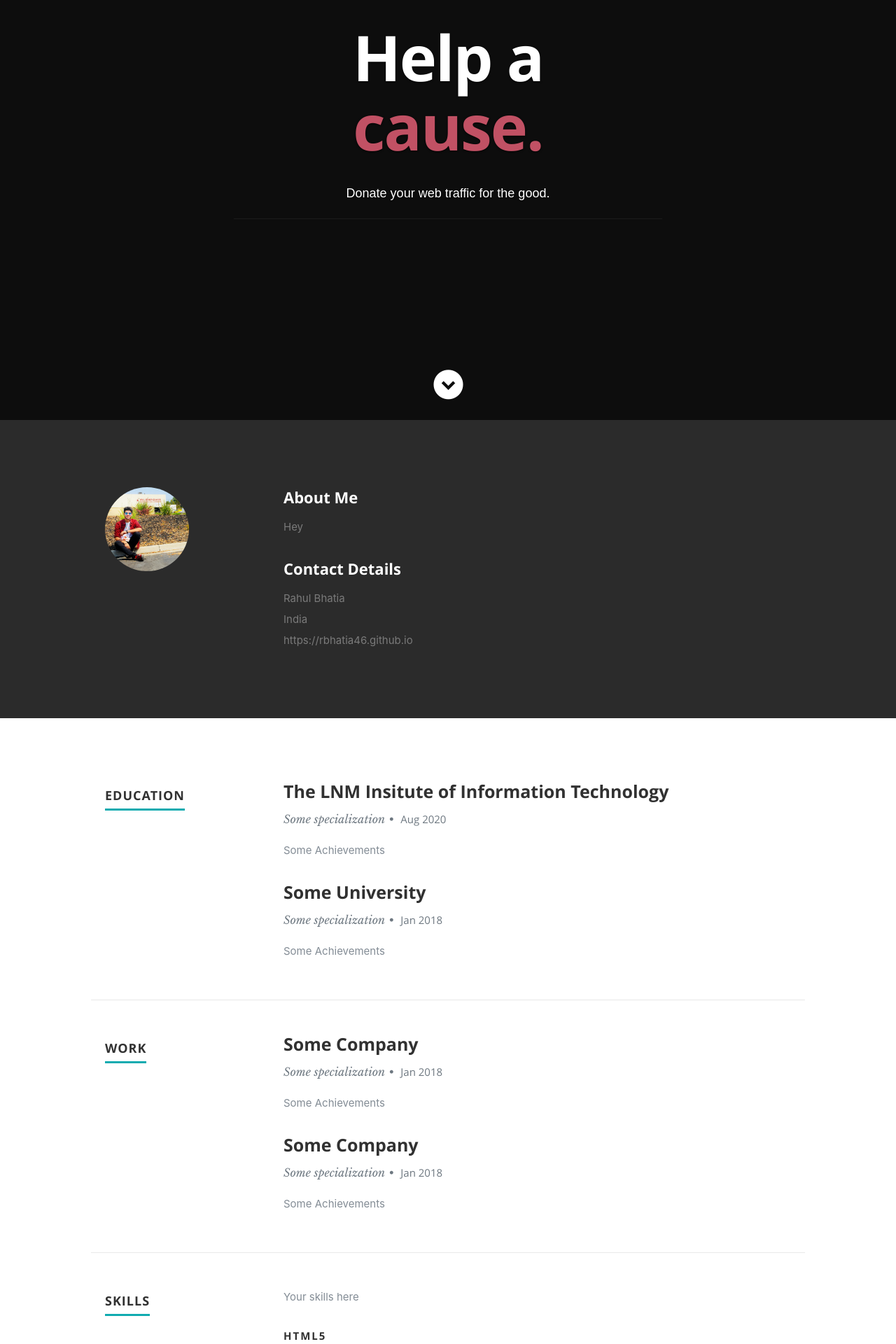
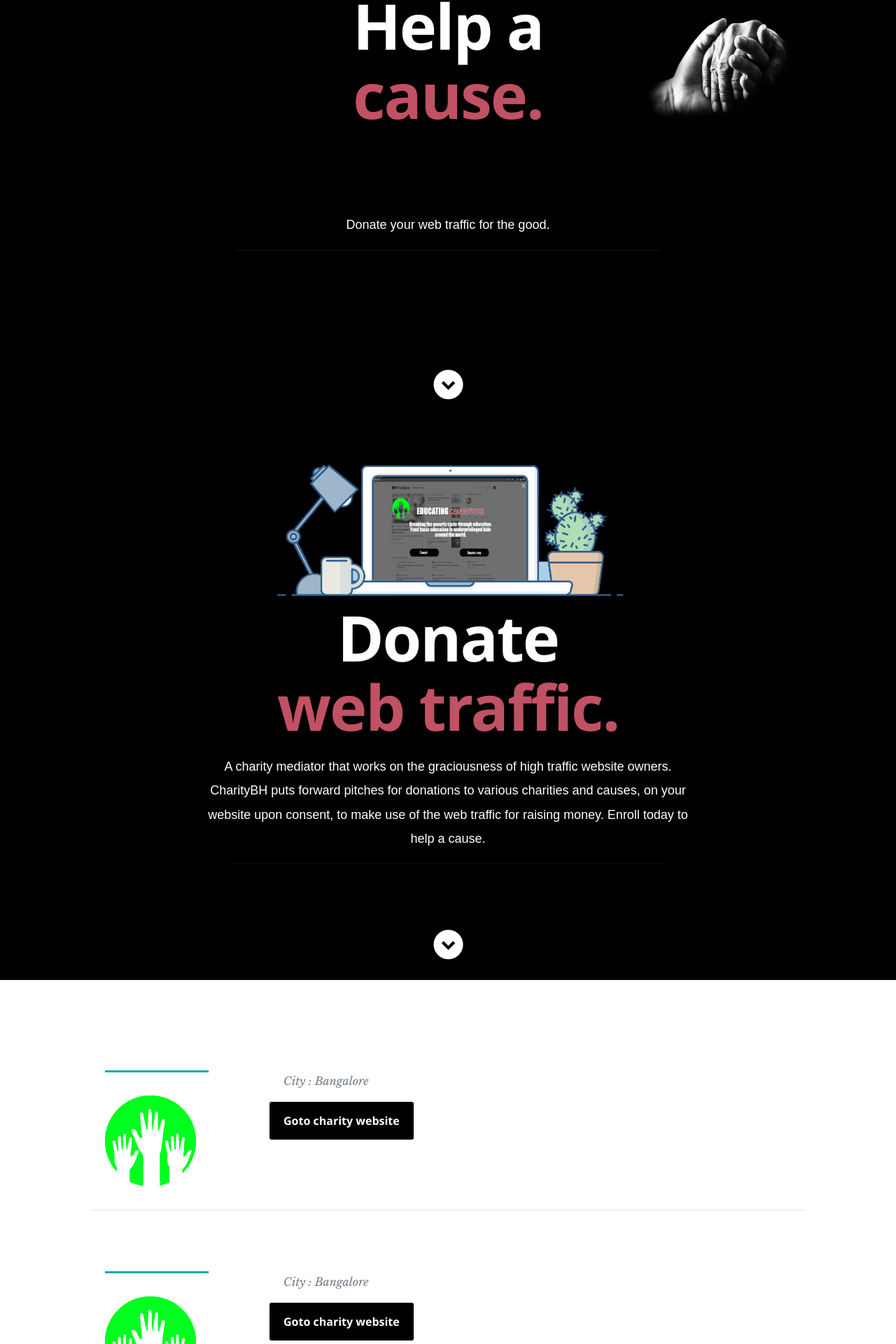
Before and after one commit to Saakethjayarama/Charity_bh, a React (Create React App) app in the folder Charity_BH app/: page / in a window 1280 px wide. Shown: the part 200-2120 px from the top of the page at 70% size. Built offline with nearby package versions, Linux system fonts and the light colour scheme.

Commit message:
final design

```diff
--- a/Charity_BH app/public/css/default.css
+++ b/Charity_BH app/public/css/default.css
@@ -158,7 +158,7 @@ body {
 --------------------------------------------------------------------- */
 
 h1, h2, h3, h4, h5, h6 {
-   color: #313131;
+   color: #ffffff;
 	font-family: 'opensans-bold', sans-serif;
    font-weight: normal;
 }
@@ -464,7 +464,7 @@ input[type="submit"],
 input[type="reset"],
 input[type="button"] {
    font: 16px/30px 'opensans-bold', sans-serif;
-   background: #11ABB0;
+   background: #000;
    display: inline-block;
 	text-decoration: none;
    letter-spacing: 0;
@@ -492,7 +492,7 @@ button:hover,
 input[type="submit"]:hover,
 input[type="reset"]:hover,
 input[type="button"]:hover {
-   background: #3d4145;
+   background: #ffffff;
    color: #fff;
 }
 
@@ -501,7 +501,7 @@ button:active,
 input[type="submit"]:active,
 input[type="reset"]:active,
 input[type="button"]:active {
-   background: #3d4145;
+   background: #ffffff;
    color: #fff;
 }
 
@@ -532,6 +532,7 @@ fieldset { margin-bottom: 24px; }
 input[type="text"],
 input[type="password"],
 input[type="email"],
+input[type="file"],
 textarea,
 select {
    display: block;
@@ -540,12 +541,12 @@ select {
    border: 0;
    outline: none;
    vertical-align: middle;
-   min-width: 225px;
+   min-width: 1005px;
 	max-width: 100%;
    font-size: 15px;
    line-height: 24px;
-	color: #647373;
-	background: #D3D9D9;
+	color: #ffffff;
+	background: #ffffff;
 
 }
 
@@ -557,8 +558,8 @@ input[type="text"]:focus,
 input[type="password"]:focus,
 input[type="email"]:focus,
 textarea:focus {
-   color: #B3B7BC;
-	background-color: #3d4145;
+   color: #ffffff;
+	background-color: #ffffff;
 }
 
 textarea { min-height: 220px; }
--- a/Charity_BH app/public/css/layout.css
+++ b/Charity_BH app/public/css/layout.css
@@ -33,7 +33,7 @@ header {
    height: 800px;
    min-height: 500px;
    width: 100%;
-   background-color: #0D0D0D;
+   background-color: #000;
    /* background: #161415 url(../images/header-background.jpg) no-repeat top center; */
    background-size: cover !important;
 	-webkit-background-size: cover !important;
@@ -60,11 +60,23 @@ header .causeColor{
    color: #C15164;
 
 }
+header .handImg{
+   max-height: 400px;
+   object-fit: contain;
+   margin-left: 800px;
+   margin-top: -300px;
+}
 header .sameLine{
-   clear: both;
-   display: inline-block;
-   overflow: hidden;
-   white-space: nowrap;
+  display: flex;
+  flex-direction: row;
+  justify-content: center;
+}
+header .aboutImg{
+   max-height: 400px;
+   max-width: 500px;
+   object-fit: contain;
+   margin-left: 0px;
+   margin-top: -250px;
 }
 header .banner-text { width: 100%; }
 header .banner-text h1 {
@@ -197,7 +209,7 @@ ul#nav li.current a { color: #F06000; }
 /* ------------------------------------------------------------------ */
 
 #about {
-   background: #2B2B2B;
+   background: #000;
    padding-top: 96px;
    padding-bottom: 66px;
    overflow: hidden;
--- a/Charity_BH app/src/App.js
+++ b/Charity_BH app/src/App.js
@@ -14,10 +14,10 @@ class App extends Component {
         <Header resumeData={resumeData}/>
         <About resumeData={resumeData}/>
         <Resume resumeData={resumeData}/>
-        <Portfolio resumeData={resumeData}/>
-        <Testimonials resumeData={resumeData}/>
+        {/* <Portfolio resumeData={resumeData}/> */}
+        {/* <Testimonials resumeData={resumeData}/> */}
         <ContactUs resumeData={resumeData}/>
-        <Footer resumeData={resumeData}/>
+        {/* <Footer resumeData={resumeData}/> */}
       </div>
     );
   }
--- a/Charity_BH app/src/components/About.js
+++ b/Charity_BH app/src/components/About.js
@@ -1,43 +1,54 @@
 import React, { Component } from 'react';
+import Art from "../Screencropped.png";
 export default class About extends Component {
   render() {
     let resumeData = this.props.resumeData;
     return (
-      <section id="about">
-         <div className="row">
+      <React.Fragment>
 
-            <div className="three columns">
+      <header id="about">
 
-               <img className="profile-pic"  src="images/profilepic.jpg" alt="" />
+         <div className="row banner">
+            <br></br>
+            <br></br>
+            <br></br>
+         <img src={Art } className="aboutImg" />
+            <div className="banner-text ">
+            <div className="responsive-headline "><h1>Donate   <div className="causeColor">web traffic.</div></h1></div>
+              <div className="sameLine">
 
-            </div>
 
-            <div className="nine columns main-col">
+               </div>
+               <h3 style={{color:'#fff', fontFamily:'sans-serif '}}> A charity mediator that works on the graciousness of high traffic website owners.
+                           CharityBH puts forward pitches for donations to various charities and causes,
+                           on your website upon consent, to make use of the web traffic for raising money.
+                           Enroll today to help a cause.
 
-               <h2>About Me</h2>
-               <p>
-                  Hey
-               </p>
+               </h3>
 
-               <div className="row">
+               <hr/>
 
-                  <div className="columns contact-details">
-
-                  <h2>Contact Details</h2>
-                  <p className="address">
-       						<span>{resumeData.name}</span>
-                     <br></br>
-       						   <span>
-                     {resumeData.address}
-                    </span>
-                    <br></br>
-                    <span>{resumeData.website}</span>
-       					   </p>
-                  </div>
-               </div>
+                  {/* <ul className="social">
+                  {
+                    resumeData.socialLinks && resumeData.socialLinks.map(item =>{
+                      return(
+                              <li key={item.name}>
+                                <a href={item.url} target="_blank"><i className={item.className}></i></a>
+                              </li>
+                            )
+                          }
+                    )
+                  }
+               </ul> */}
             </div>
          </div>
-      </section>
+
+         <p className="scrolldown">
+            <a className="smoothscroll" href="#about"><i className="icon-down-circle"></i></a>
+         </p>
+
+      </header>
+      </React.Fragment>
     );
   }
 }
--- a/Charity_BH app/src/components/ContactUs.js
+++ b/Charity_BH app/src/components/ContactUs.js
@@ -6,17 +6,23 @@ export default class ContactUs extends Component {
       <section id="contact">
           <div className="row section-head">
             <div className="ten columns">
-              <p className="lead">
-              Feel free to contact me for any work or suggestions below
-              </p>
+              <h2 className="causeColor">
+              Enroll your Charity.
+              Get enlisted in a new elite way to promote donations.
+              </h2>
             </div>
           </div>
           <div className="row">
             <aside className="eigth columns footer-widgets">
               <div className="widget">
-                <h4>Linked in :
-                  {resumeData.linkedinId}
-                </h4>
+              <form action="/action_page.php">
+                  <input type="text" id="fname" placeholder="Charity name" name="fname" /><br /><br />
+                   <input type="text" id="lname" placeholder="Location " name="lname"/> <br /><br />
+                   <input type="text" id="lname" placeholder="Email Id " name="lname"/> <br /><br />
+                   <input type="text" id="lname" placeholder="Description " name="lname"/> <br /><br />
+                   <input type="file" id="lname" placeholder="Upload logo " name="lname"/> <br /><br />
+                    <input type="submit" value="Submit" />
+                  </form>
               </div>
             </aside>
           </div>
--- a/Charity_BH app/src/components/Header.js
+++ b/Charity_BH app/src/components/Header.js
@@ -1,4 +1,5 @@
 import React, { Component } from 'react';
+import Hand from "../hand.jpg";
 export default class Header extends Component {
   render() {
     let resumeData = this.props.resumeData;
@@ -19,16 +20,24 @@ export default class Header extends Component {
                {/* <li><a className="smoothscroll" href="#portfolio">Works</a></li>
                <li><a className="smoothscroll" href="#testimonials">Testimonials</a></li> */}
                <li><a className="smoothscroll" href="#contact">Enroll</a></li>
+               <li><a className="smoothscroll" href="#admin">Admin</a></li>
             </ul>
          </nav>
 
          <div className="row banner">
-            <div className="banner-text">
-               <div className="responsive-headline sameLine"><h1>Help a  <div className="causeColor">cause.</div></h1></div>
+
+            <div className="banner-text ">
+            <div className="responsive-headline "><h1>Help a  <div className="causeColor">cause.</div></h1></div>
+              <div className="sameLine">
+
+               <img src={Hand } className="handImg" />
+               </div>
                <h3 style={{color:'#fff', fontFamily:'sans-serif '}}> Donate your web traffic for the good.
                </h3>
+
                <hr/>
-               {/* <ul className="social">
+
+                  {/* <ul className="social">
                   {
                     resumeData.socialLinks && resumeData.socialLinks.map(item =>{
                       return(
--- a/Charity_BH app/src/components/Resume.js
+++ b/Charity_BH app/src/components/Resume.js
@@ -1,100 +1,44 @@
 import React, { Component } from 'react';
+import Green from "../GreenHand.png";
 export default  class Resume extends Component {
   render() {
-    let resumeData = this.props.resumeData;
     return (
       <section id="resume">
-
-         <div className="row education">
-
-            <div className="three columns header-col">
-               <h1><span>Education</span></h1>
-            </div>
-
-            <div className="nine columns main-col">
-              {
-                resumeData.education && resumeData.education.map((item)=>{
-                  return(
-                    <div className="row item">
-                       <div className="twelve columns">
-                          <h3>{item.UniversityName}</h3>
-                          <p className="info">
-                          {item.specialization}
-                          <span>&bull;</span> <em className="date">{item.MonthOfPassing} {item.YearOfPassing}</em></p>
-                          <p>
-                          {item.Achievements}
-                          </p>
-                       </div>
-                    </div>
-                  )
-                })
-              }
-            </div>
-         </div>
-        <div className="row work">
-            <div className="three columns header-col">
-               <h1><span>Work</span></h1>
-            </div>
-
-            <div className="nine columns main-col">
-              {
-                resumeData.work && resumeData.work.map((item) => {
-                  return(
-                    <div className="row item">
-                       <div className="twelve columns">
-                          <h3>{item.CompanyName}</h3>
-                          <p className="info">
-                          {item.specialization}
-                          <span>&bull;</span> <em className="date">{item.MonthOfLeaving} {item.YearOfLeaving}</em></p>
-                          <p>
-                          {item.Achievements}
-                          </p>
-                       </div>
-
-                    </div>
-
-                  )
-                })
-              }
-            </div>
-         </div>
-
-
-         <div className="row skill">
-
-            <div className="three columns header-col">
-               <h1><span>Skills</span></h1>
-            </div>
-
-            <div className="nine columns main-col">
-
-               <p>
-               {resumeData.skillsDescription}
-               </p>
-
-   				<div className="bars">
-
-   				   <ul className="skills">
-                {
-                  resumeData.skills && resumeData.skills.map((item) => {
-                    return(
-                      <li>
-                      <span className={`bar-expand ${item.skillname.toLowerCase()}`}>
-                      </span><em>{item.skillname}</em>
-                      </li>
-                    )
-                  })
-                }
-
-   					</ul>
-
-   				</div>
-
-   			</div>
-
-         </div>
-
+        <Charity />
+        <Charity />
+        <Charity />
       </section>
     );
   }
 }
+
+
+ class Charity extends Component {
+  render() {
+    return (
+      <div>
+        <div className="row education">
+          <div className="three columns header-col">
+          <h1><span>Charity Name</span></h1>
+          <br></br>
+          <img src={Green} width="130px" ></img>
+          </div>
+
+<div className="nine columns main-col">
+        <div className="row item">
+           <div className="twelve columns">
+              <h3>Charity Name</h3>
+              <p className="info">
+              City : Bangalore
+              </p>
+           </div>
+           <button > Goto charity website </button>
+        </div>
+
+
+</div>
+</div>
+      </div>
+    )
+  }
+}
```
Also changed, not shown: Charity_BH app/public/images/profilepic.jpg (deleted).
